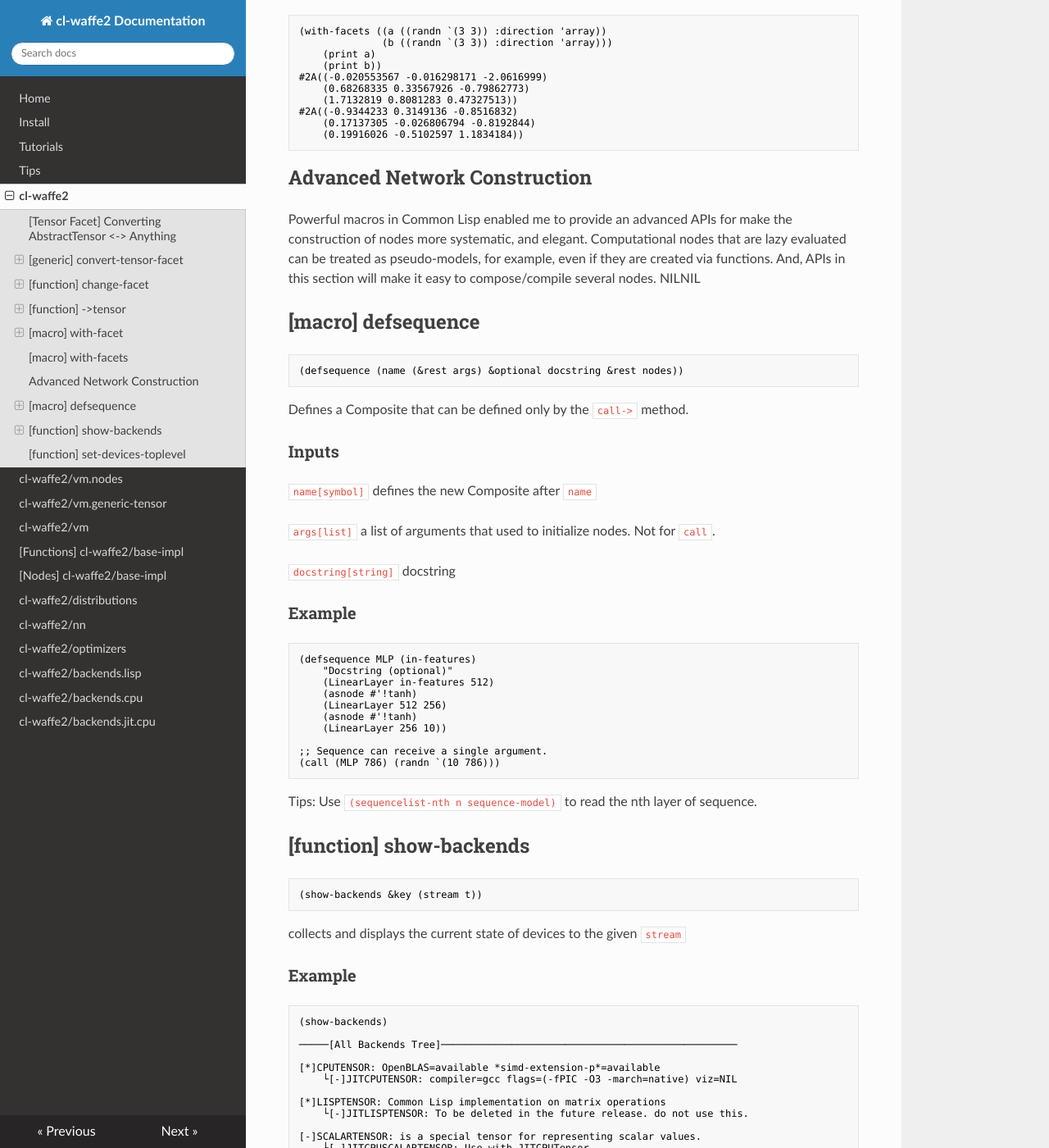
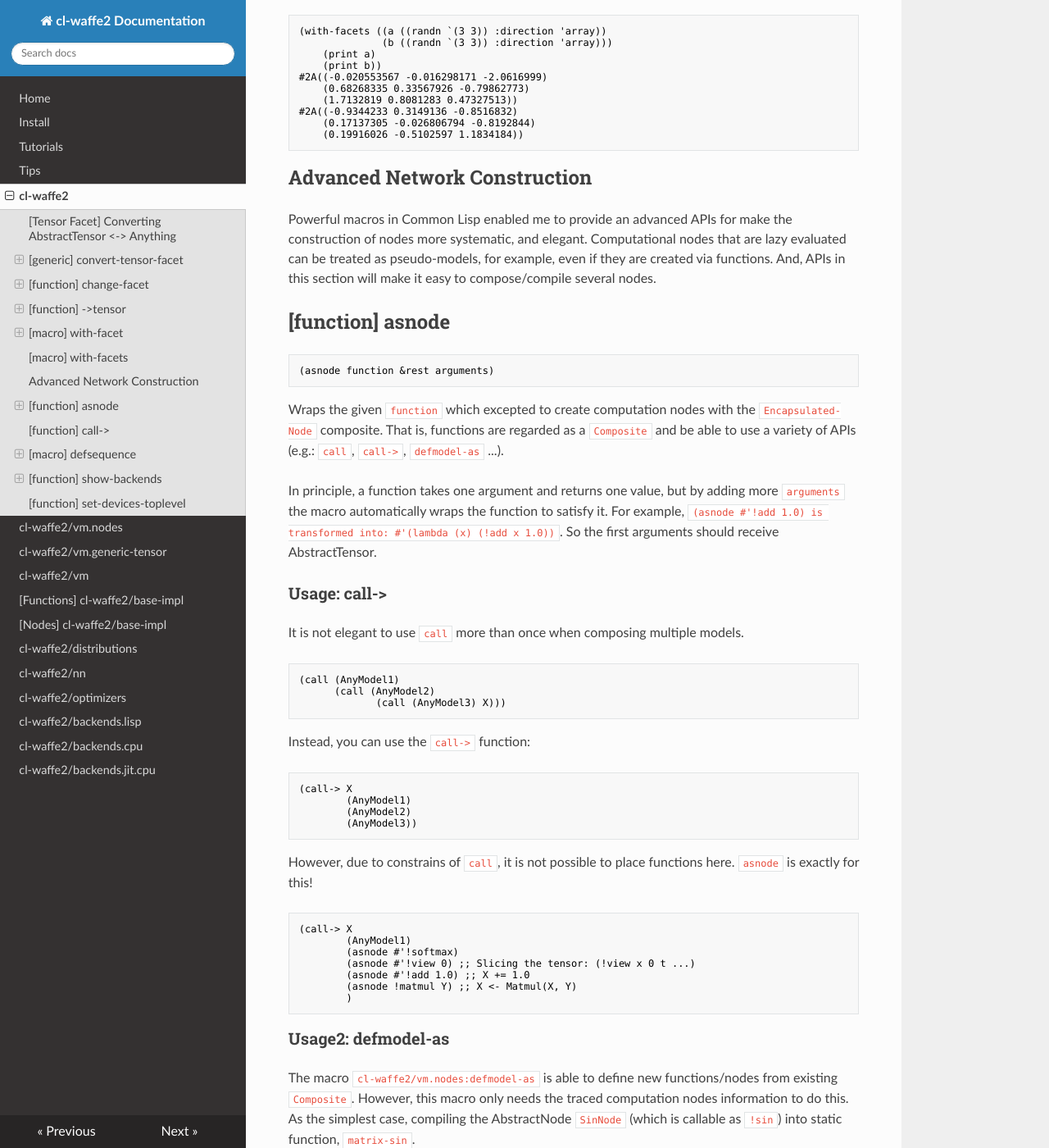
Before and after one commit to hikettei/cl-waffe2, an MkDocs documentation site: the page built from docs/cl-waffe2-docs/docs/utils.md, in a window 1280 px wide and 1400 px high, scrolled down 2955 px. Shown: the whole window at 82% size. Built offline with MkDocs 1.6.1, drawn with Linux system fonts in a browser that asks for light colours; nearby versions of some CDN libraries; some of the changed text lies outside the part shown.

Commit message:
[Fix] docs

````diff
--- a/docs/cl-waffe2-docs/docs/utils.md
+++ b/docs/cl-waffe2-docs/docs/utils.md
@@ -138,7 +138,77 @@ Bundles several `with-facet` macro.
 
 ## Advanced Network Construction
 Powerful macros in Common Lisp enabled me to provide an advanced APIs for make the construction of nodes more systematic, and elegant. Computational nodes that are lazy evaluated can be treated as pseudo-models, for example, even if they are created via functions. And, APIs in this section will make it easy to compose/compile several nodes.
-NILNIL
+
+## [function] asnode
+
+```lisp
+(asnode function &rest arguments)
+```
+
+Wraps the given `function` which excepted to create computation nodes with the `Encapsulated-Node` composite. That is, functions are regarded as a `Composite` and be able to use a variety of APIs (e.g.: `call`, `call->`, `defmodel-as` ...).
+
+In principle, a function takes one argument and returns one value, but by adding more `arguments` the macro automatically wraps the function to satisfy it. For example, `(asnode #'!add 1.0) is transformed into: #'(lambda (x) (!add x 1.0))`. So the first arguments should receive AbstractTensor.
+
+### Usage: call->
+
+It is not elegant to use `call` more than once when composing multiple models.
+
+```lisp
+(call (AnyModel1)
+      (call (AnyModel2)
+             (call (AnyModel3) X)))
+```
+
+Instead, you can use the `call->` function:
+
+```lisp
+(call-> X
+        (AnyModel1)
+        (AnyModel2)
+        (AnyModel3))
+```
+
+However, due to constrains of `call`, it is not possible to place functions here. `asnode` is exactly for this!
+
+```lisp
+(call-> X
+        (AnyModel1)
+        (asnode #'!softmax)
+        (asnode #'!view 0) ;; Slicing the tensor: (!view x 0 t ...)
+        (asnode #'!add 1.0) ;; X += 1.0
+        (asnode !matmul Y) ;; X <- Matmul(X, Y)
+        )
+```
+
+### Usage2: defmodel-as
+
+The macro `cl-waffe2/vm.nodes:defmodel-as` is able to define new functions/nodes from existing `Composite`. However, this macro only needs the traced computation nodes information to do this. As the simplest case, compiling the AbstractNode `SinNode` (which is callable as `!sin`) into static function, `matrix-sin`.
+
+```lisp
+(defmodel-as (asnode #'!sin) :where (A[~] -> B[~]) :asif :function :named matrix-sin)
+
+(matrix-sin (ax+b `(10 10) 0 1)) ;; <- No compiling overhead. Just works like Numpy
+```
+
+On a side note: `Encapsulated-Node` itself doesn't provide for `:where` declaration, but you can it with the keyword `:where`.
+
+## [function] call->
+
+```lisp
+(call-> input &rest nodes)
+```
+
+Starting from `input`, this macro applies a composed function.
+
+```lisp
+(call-> (randn `(3 3))       ;; To the given input:
+	(asnode #'!add 1.0)  ;;  |
+	(asnode #'!relu)     ;;  | Applies operations in this order.
+	(asnode #'!sum))))   ;;  ↓
+```
+
+`nodes` could be anything as long as the `call` method can handle, but I except node=`Composite`, `AbstractNode`, and `(asnode function ...)`.
+
 ## [macro] defsequence
 
 ```lisp
````
Also changed, not shown: docs/cl-waffe2-docs/docs/generic-tensor.md (+1 -1 lines), docs/cl-waffe2-docs/docs/nn.md (+6 -6 lines), 1 other file.
